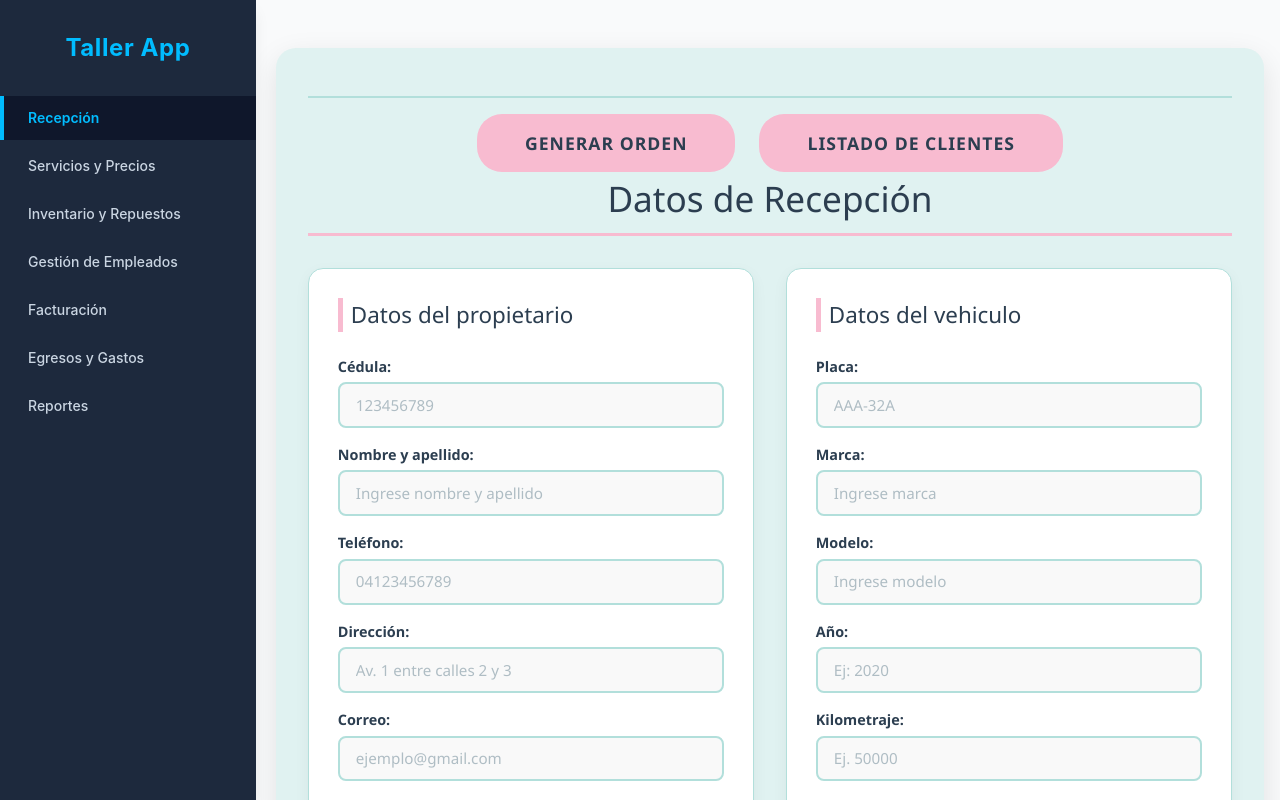
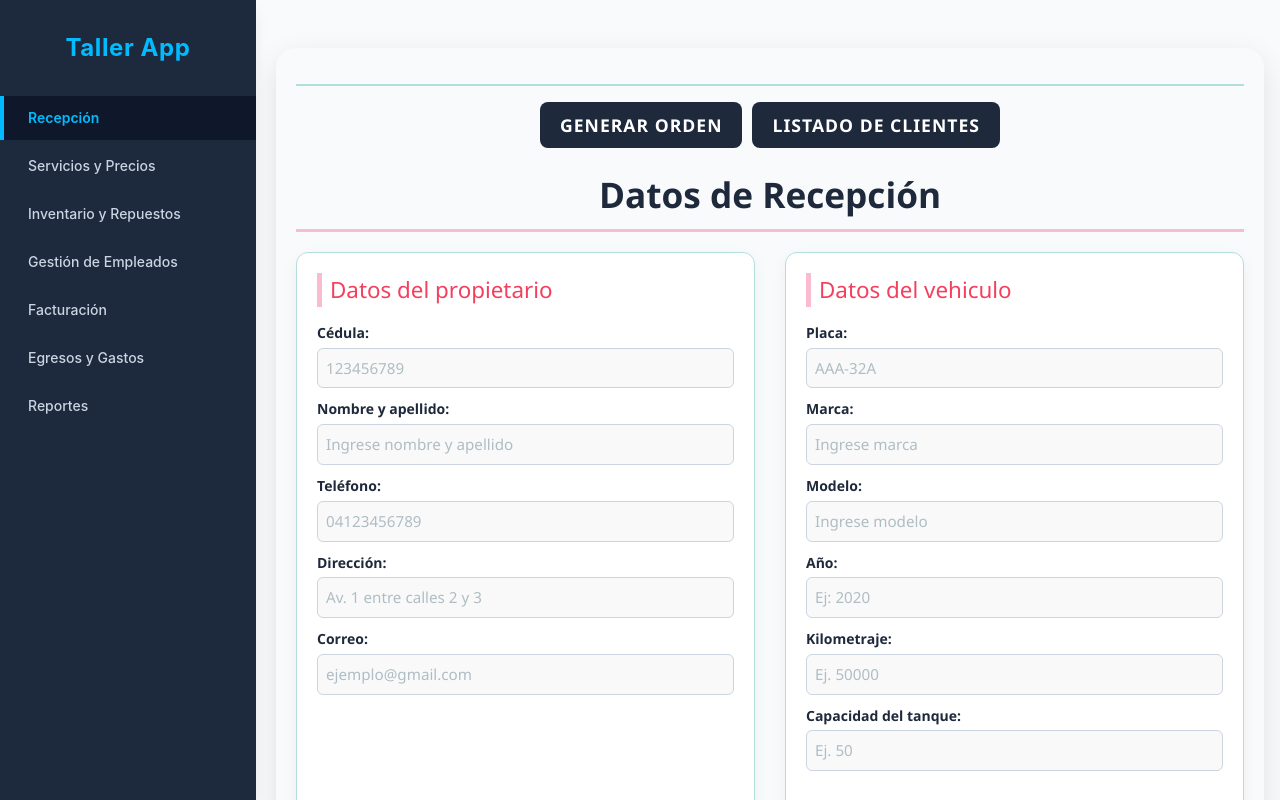
Before and after one commit to Iverson-Vargas/Frontend-Taller-Mecanico, a React (Vite) app: page /Prueba/Recepcion in a window 1280 px wide. Shown: the top 800 px of the page. Built offline with nearby package versions, Linux system fonts and the light colour scheme.

Commit message:
frontend

```diff
--- a/src/pages/Recepcion.jsx
+++ b/src/pages/Recepcion.jsx
@@ -1,10 +1,9 @@
 import '../assets/recepcion.css';
-import { useNavigate } from 'react-router-dom'; //importar la anvegacion entre paginas
+import { useNavigate } from 'react-router-dom';
 
 export const Recepcion = () => {
-    const navigate = useNavigate(); //importando funcion de navegacion
+    const navigate = useNavigate();
 
-        //funcion que redirige al tocar el boton
     const handGenerarServicio = () => {
         navigate('/Orden-servicio');
     };
@@ -13,84 +12,94 @@ export const Recepcion = () => {
     };
 
     return (
+        <div className="container-formulario" style={{ backgroundColor: '#F8FAFC', padding: '20px' }}>
+             <div className="botones-container" style={{ display: 'flex', gap: '10px', marginBottom: '20px' }}>
+                <button
+                    className="btn-1"
+                    onClick={handGenerarServicio}
+                    style={{ backgroundColor: '#1E293B', color: 'white', padding: '10px 20px', borderRadius: '8px', border: 'none', cursor: 'pointer' }}
+                >
+                    Generar orden
+                </button>
+                <button
+                    className="btn-1"
+                    onClick={handListaClientes}
+                    style={{ backgroundColor: '#1E293B', color: 'white', padding: '10px 20px', borderRadius: '8px', border: 'none', cursor: 'pointer' }}
+                >
+                    Listado de clientes
+                </button>
+            </div>
 
-    //botones superiores
-        <div className="container-formulario">
-             <div className="botones-container">
-                <button className="btn-1" onClick={handGenerarServicio}>Generar orden</button>
-                <button className="btn-1" onClick={handListaClientes}>Listado de clientes</button>
-            </div>
-            <h2>Datos de Recepción</h2>
+            <h2 style={{ color: '#1E293B', fontWeight: 'bold', marginBottom: '20px' }}>Datos de Recepción</h2>
 
-            <div className="formularios">
+            <div className="formularios" style={{ display: 'grid', gridTemplateColumns: '1fr 1fr', gap: '30px' }}>
 
                 {/*FORMULARIO DE REGISTRO DE CLIENTE*/}
-                <div className="form-cliente">
-                    <h3>Datos del propietario</h3>
+                <div className="form-cliente" style={{ backgroundColor: 'white', padding: '20px', borderRadius: '12px', shadow: '0 4px 6px -1px rgb(0 0 0 / 0.1)' }}>
+                    <h3 style={{ color: '#F43F5E', marginBottom: '15px' }}>Datos del propietario</h3>
 
-                    <div className="campo">
-                        <label htmlFor="cedula">Cédula:</label>
-                        <input type="text" id="cedula" placeholder="123456789" />
+                    <div className="campo" style={{ marginBottom: '10px' }}>
+                        <label htmlFor="cedula" style={{ display: 'block', color: '#1E293B', fontSize: '14px', fontWeight: '600' }}>Cédula:</label>
+                        <input type="text" id="cedula" placeholder="123456789" style={{ width: '100%', padding: '8px', border: '1px solid #CBD5E1', borderRadius: '6px' }} />
+                    </div>
+
+                    <div className="campo" style={{ marginBottom: '10px' }}>
+                        <label htmlFor="nombre" style={{ display: 'block', color: '#1E293B', fontSize: '14px', fontWeight: '600' }}>Nombre y apellido:</label>
+                        <input type="text" id="nombre" placeholder="Ingrese nombre y apellido" style={{ width: '100%', padding: '8px', border: '1px solid #CBD5E1', borderRadius: '6px' }} />
+                    </div>
+
+                    <div className="campo" style={{ marginBottom: '10px' }}>
+                        <label htmlFor="telefono" style={{ display: 'block', color: '#1E293B', fontSize: '14px', fontWeight: '600' }}>Teléfono:</label>
+                        <input type="text" id="telefono" placeholder="04123456789" style={{ width: '100%', padding: '8px', border: '1px solid #CBD5E1', borderRadius: '6px' }} />
+                    </div>
+
+                    <div className="campo" style={{ marginBottom: '10px' }}>
+                        <label htmlFor="direccion" style={{ display: 'block', color: '#1E293B', fontSize: '14px', fontWeight: '600' }}>Dirección:</label>
+                        <input type="text" id="direccion" placeholder="Av. 1 entre calles 2 y 3" style={{ width: '100%', padding: '8px', border: '1px solid #CBD5E1', borderRadius: '6px' }} />
                     </div>
 
                     <div className="campo">
-                        <label htmlFor="nombre">Nombre y apellido:</label>
-                        <input type="text" id="nombre" placeholder="Ingrese nombre y apellido" />
-                    </div>
-
-                    <div className="campo">
-                        <label htmlFor="telefono">Teléfono:</label>
-                        <input type="text" id="telefono" placeholder="04123456789" />
-                    </div>
-
-                    <div className="campo">
-                        <label htmlFor="direccion">Dirección:</label>
-                        <input type="text" id="direccion" placeholder="Av. 1 entre calles 2 y 3" />
-                    </div>
-
-                    <div className="campo">
-                        <label htmlFor="correo">Correo:</label>
-                        <input type="text" id="correo" placeholder="ejemplo@gmail.com" />
+                        <label htmlFor="correo" style={{ display: 'block', color: '#1E293B', fontSize: '14px', fontWeight: '600' }}>Correo:</label>
+                        <input type="text" id="correo" placeholder="ejemplo@gmail.com" style={{ width: '100%', padding: '8px', border: '1px solid #CBD5E1', borderRadius: '6px' }} />
                     </div>
                 </div>
 
                 {/*FORMULARIO DE REGISTRO DE VEHICULO*/}
-                <div className="form-cliente">
-                    <h3>Datos del vehiculo</h3>
+                <div className="form-cliente" style={{ backgroundColor: 'white', padding: '20px', borderRadius: '12px', shadow: '0 4px 6px -1px rgb(0 0 0 / 0.1)' }}>
+                    <h3 style={{ color: '#F43F5E', marginBottom: '15px' }}>Datos del vehiculo</h3>
 
-                    <div className="campo">
-                        <label htmlFor="placa">Placa:</label>
-                        <input type="text" id="placa" placeholder="AAA-32A" />
+                    <div className="campo" style={{ marginBottom: '10px' }}>
+                        <label htmlFor="placa" style={{ display: 'block', color: '#1E293B', fontSize: '14px', fontWeight: '600' }}>Placa:</label>
+                        <input type="text" id="placa" placeholder="AAA-32A" style={{ width: '100%', padding: '8px', border: '1px solid #CBD5E1', borderRadius: '6px' }} />
                     </div>
 
-                    <div className="campo">
-                        <label htmlFor="marca">Marca:</label>
-                        <input type="text" id="marca" placeholder="Ingrese marca" />
+                    <div className="campo" style={{ marginBottom: '10px' }}>
+                        <label htmlFor="marca" style={{ display: 'block', color: '#1E293B', fontSize: '14px', fontWeight: '600' }}>Marca:</label>
+                        <input type="text" id="marca" placeholder="Ingrese marca" style={{ width: '100%', padding: '8px', border: '1px solid #CBD5E1', borderRadius: '6px' }} />
                     </div>
 
-                    <div className="campo">
-                        <label htmlFor="modelo">Modelo:</label>
-                        <input type="text" id="modelo" placeholder="Ingrese modelo" />
+                    <div className="campo" style={{ marginBottom: '10px' }}>
+                        <label htmlFor="modelo" style={{ display: 'block', color: '#1E293B', fontSize: '14px', fontWeight: '600' }}>Modelo:</label>
+                        <input type="text" id="modelo" placeholder="Ingrese modelo" style={{ width: '100%', padding: '8px', border: '1px solid #CBD5E1', borderRadius: '6px' }} />
                     </div>
 
-                    <div className="campo">
-                        <label htmlFor="año">Año:</label>
-                        <input type="text" id="año" placeholder="Ej: 2020" />
+                    <div className="campo" style={{ marginBottom: '10px' }}>
+                        <label htmlFor="año" style={{ display: 'block', color: '#1E293B', fontSize: '14px', fontWeight: '600' }}>Año:</label>
+                        <input type="text" id="año" placeholder="Ej: 2020" style={{ width: '100%', padding: '8px', border: '1px solid #CBD5E1', borderRadius: '6px' }} />
                     </div>
 
-                    <div className="campo">
-                        <label htmlFor="kilometraje">Kilometraje:</label>
-                        <input type="text" id="kilometraje" placeholder="Ej. 50000" />
+                    <div className="campo" style={{ marginBottom: '10px' }}>
+                        <label htmlFor="kilometraje" style={{ display: 'block', color: '#1E293B', fontSize: '14px', fontWeight: '600' }}>Kilometraje:</label>
+                        <input type="text" id="kilometraje" placeholder="Ej. 50000" style={{ width: '100%', padding: '8px', border: '1px solid #CBD5E1', borderRadius: '6px' }} />
                     </div>
 
-                    <div className="campo">
-                        <label htmlFor="gasolina">Capacidad del tanque:</label>
-                        <input type="text" id="gasolina" placeholder="Ej. 50" />
+                    <div className="campo" style={{ marginBottom: '15px' }}>
+                        <label htmlFor="gasolina" style={{ display: 'block', color: '#1E293B', fontSize: '14px', fontWeight: '600' }}>Capacidad del tanque:</label>
+                        <input type="text" id="gasolina" placeholder="Ej. 50" style={{ width: '100%', padding: '8px', border: '1px solid #CBD5E1', borderRadius: '6px' }} />
                     </div>
 
-                    {/* Botón para añadir otro vehículo */}
                     <div className="btn-vehiculo-container">
-                        <button className="btn-anadir-vehiculo">
+                        <button className="btn-anadir-vehiculo" style={{ background: 'none', border: 'none', color: '#F43F5E', fontWeight: 'bold', cursor: 'pointer' }}>
                             + Añadir otro vehículo
                         </button>
                     </div>
@@ -98,9 +107,19 @@ export const Recepcion = () => {
             </div>
 
             {/*BOTONES PRINCIPALES*/}
-            <div className="botones-container">
-                <button className="btn-1">Guardar Registro</button>
-                <button className="btn-limpiar">Limpiar Formulario</button>
+            <div className="botones-container" style={{ display: 'flex', gap: '15px', marginTop: '30px', justifyContent: 'center' }}>
+                <button
+                    className="btn-1"
+                    style={{ backgroundColor: '#10B981', color: 'white', padding: '12px 30px', borderRadius: '8px', border: 'none', fontWeight: 'bold', cursor: 'pointer' }}
+                >
+                    Guardar Registro
+                </button>
+                <button
+                    className="btn-limpiar"
+                    style={{ backgroundColor: '#EF4444', color: 'white', padding: '12px 30px', borderRadius: '8px', border: 'none', fontWeight: 'bold', cursor: 'pointer' }}
+                >
+                    Limpiar Formulario
+                </button>
             </div>
         </div>
     );
```
Also changed, not shown: src/pages/GestionEmpleados.jsx (+27 -24 lines), src/pages/Login.jsx (+8 -8 lines). Lines whose indentation alone changed are shown as unchanged.
